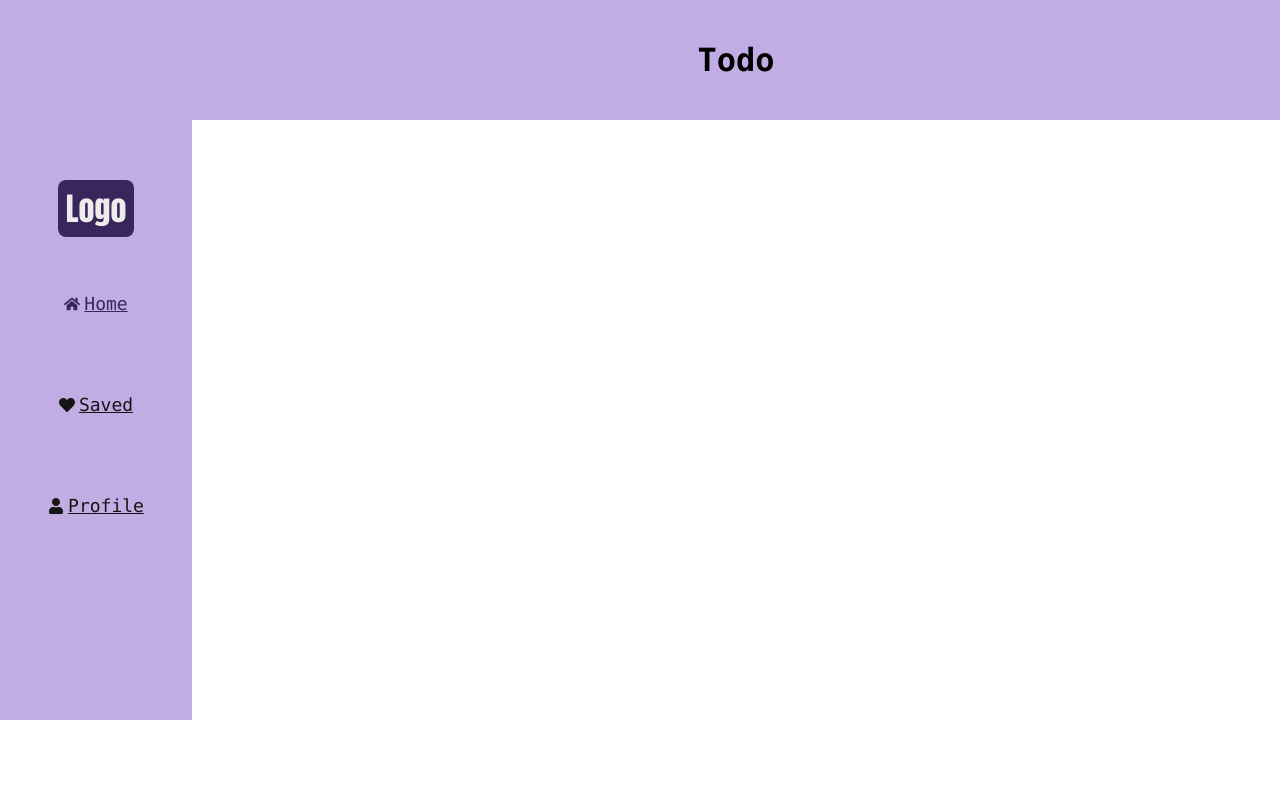
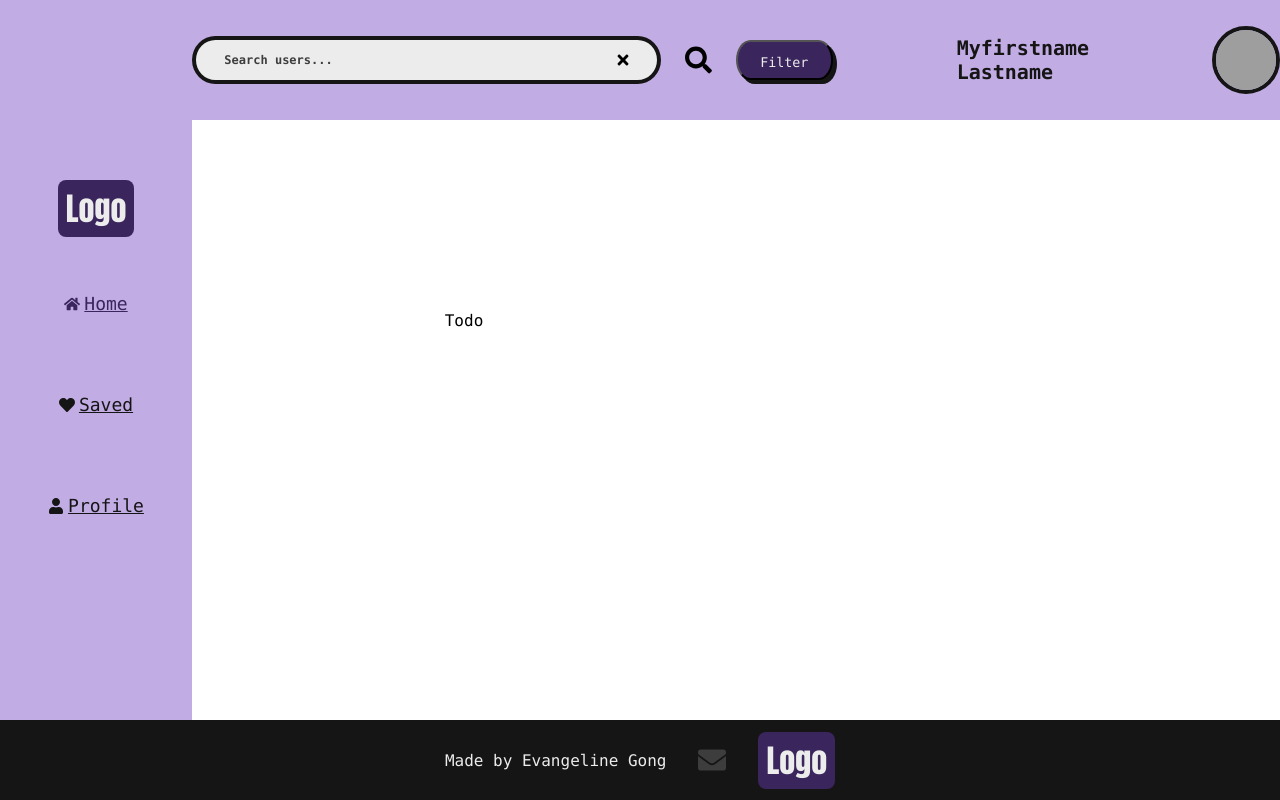
Before and after one commit to evangeline-g/disc-homework-4, a React (Create React App) app: page /saved in a window 1280 px wide. Built offline with nearby package versions, Linux system fonts and the light colour scheme; grey boxes are pictures that could not be loaded.

Commit message:
created the saved page

```diff
--- a/src/components/Home.js
+++ b/src/components/Home.js
@@ -1,9 +1,11 @@
 import React from "react";
 import { FaTimes, FaSearch, FaEnvelope } from "react-icons/fa";
+import { useState, useEffect } from "react";
 import Cards from './Cards.js';
 import Pfp from "./Pfp.js";
 
 export default function Home() {
+
     return (
         <div>
             <header>
--- a/src/components/Save.js
+++ b/src/components/Save.js
@@ -1,7 +1,7 @@
 import React, { useState, useEffect } from "react";
 import { FaHeart, FaRegHeart } from "react-icons/fa";
 
-const savedUsers = [];
+export const savedUsers = [];
 
 export default function Save({ user }) {
     const [saved, setSaved] = useState(false);
--- a/src/components/Saved.js
+++ b/src/components/Saved.js
@@ -1,7 +1,27 @@
 import React from "react";
+import { savedUsers } from "./Save";
+import Pfp from "./Pfp";
+import { FaTimes, FaSearch, FaEnvelope } from "react-icons/fa";
 
 export default function Saved() {
-    return(
-        <header><h1>Todo</h1></header>
-    )
+    return (
+            <div>
+                <header>
+                    <div class="searchbar">
+                        <h6>Search users...</h6>
+                        <FaTimes />
+                    </div>
+                    <FaSearch size={28} />
+                    <button>Filter</button>
+                    <h3>Myfirstname Lastname</h3>
+                    <Pfp image="https://cdn-icons-png.flaticon.com/512/3093/3093496.png" size="large" />
+                </header>
+                <div className="cards">Todo</div>
+                <footer>
+                    <h4>Made by Evangeline Gong</h4>
+                    <FaEnvelope size={28} color='#3d3d3d' />
+                    <div class="logo">Logo</div>
+                </footer>
+            </div>
+        )
 }
```
